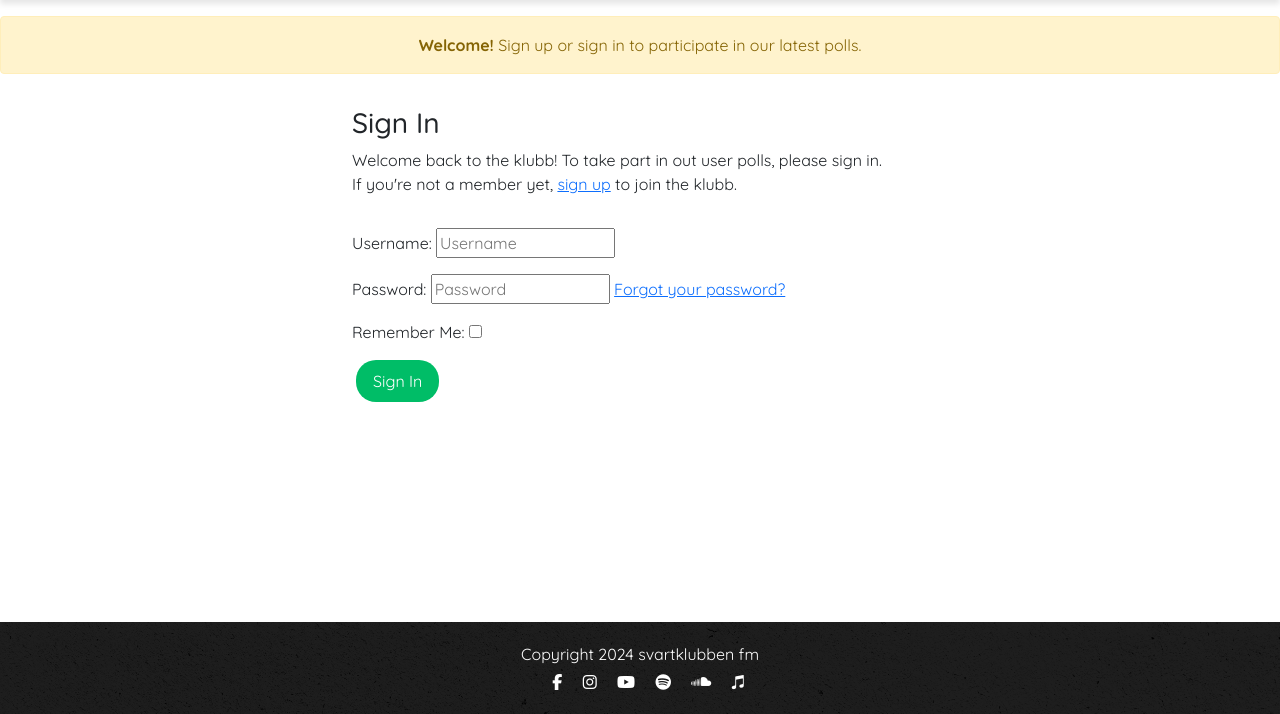
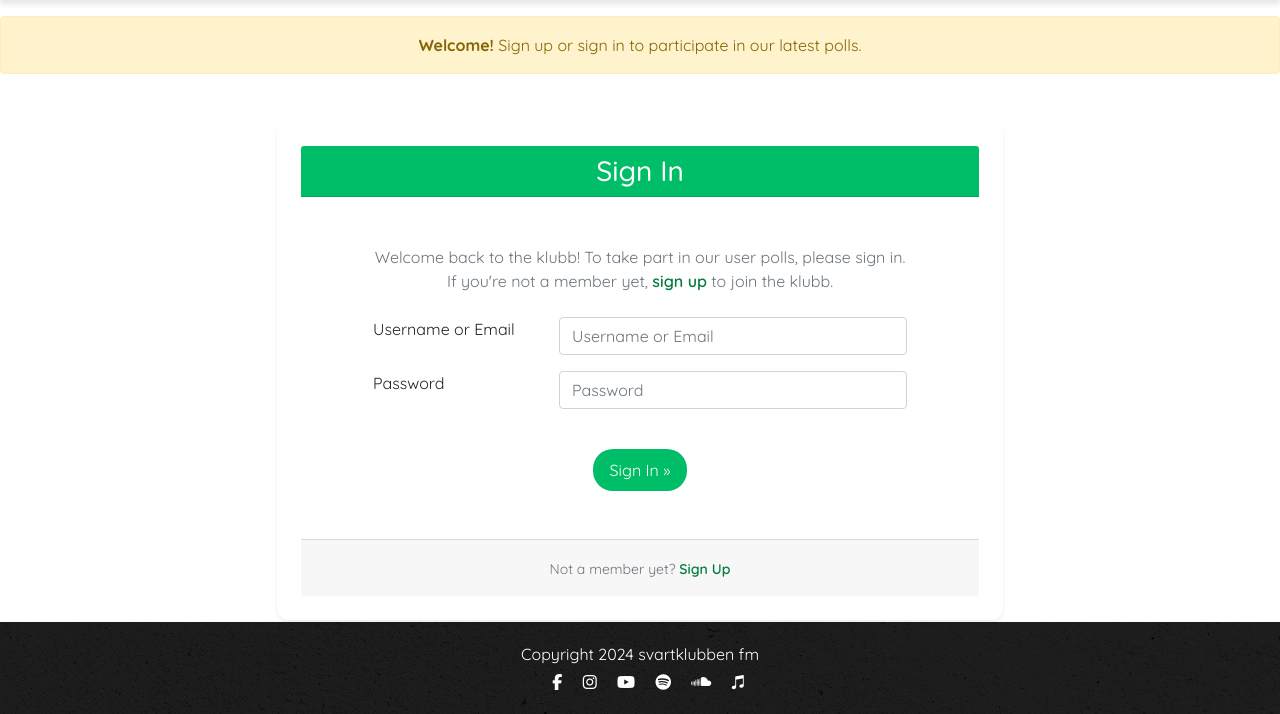
Before and after one commit to luddehs/Svartklubben-FM, a Django app: page /accounts/login/ in a window 1280 px wide. Shown: the part 86-800 px from the top of the page. Run offline with Django 4.2, Linux system fonts and the light colour scheme; some libraries are stand-ins or nearby versions.

Commit message:
Update structure and design with custom fields on sign in page

```diff
--- a/my_project/settings.py
+++ b/my_project/settings.py
@@ -28,7 +28,7 @@
 SECRET_KEY = os.environ.get("SECRET_KEY")
 
 # SECURITY WARNING: don't run with debug turned on in production!
-DEBUG = False
+DEBUG = True
 
 ALLOWED_HOSTS = ['8000-luddehs-svartklubbenfm-y9ukgyu5qg0.ws.codeinstitute-ide.net', '.herokuapp.com']
 
--- a/templates/account/login.html
+++ b/templates/account/login.html
@@ -6,28 +6,67 @@
 {% block head_title %}{% trans "Sign In" %}{% endblock %}
 
 {% block content %}
+<div class="container mt-5">
+    <div class="row justify-content-center">
+        <div class="col-lg-10 col-md-10">
+            <!-- Sign-in Card -->
+            <div class="card shadow-sm">
+                <div class="card-header brand-green-bg text-white text-center">
+                    <h3 class="mb-0">{% trans "Sign In" %}</h3>
+                </div>
+                <div class="card-body p-5">
+                    <p class="text-center text-muted">
+                        {% blocktrans %}
+                        Welcome back to the klubb! To take part in our user polls, please sign in.
+                        <br>
+                        If you're not a member yet, <a class="text-link" href="{{ signup_url }}">sign up</a> to join the klubb.
+                        {% endblocktrans %}
+                    </p>
 
-<div class="container">
-    <div class="row">
-        <div class="col-md-8 mt-3 offset-md-2">
-            <h3>{% trans "Sign In" %}</h3>
+                    <!-- Sign-in Form -->
+                    <form class="login" method="POST" action="{% url 'account_login' %}">
+                        {% csrf_token %}
 
-            <p>{% blocktrans %}Welcome back to the klubb! To take part in out user polls, please sign in.
-                <br>
-                If you're not a member yet, <a class="link" href="{{ signup_url }}">sign up</a>
-                to join the klubb.{% endblocktrans %}</p>
+                        <!-- Username/Email Field -->
+                        <div class="row px-4 mb-3 mt-4">
+                            <div class="col-md-4 col-12 text-md-start text-center">
+                                <label for="id_login" class="form-label">{% trans "Username or Email" %}</label>
+                            </div>
+                            <div class="col-md-8 col-12">
+                                <input type="text" name="login" class="form-control" placeholder="{% trans 'Username or Email' %}" autocomplete="username" required="" id="id_login">
                             </div>
                         </div>
-    <div class="row">
-        <div class="col-md-8 mt-3 offset-md-2">
-            <form class="login" method="POST" action="{% url 'account_login' %}">
-                {% csrf_token %}
-                {{ form.as_p }}
+
+                        <!-- Password Field -->
+                        <div class="row px-4 mb-4">
+                            <div class="col-md-4 col-12 text-md-start text-center">
+                                <label for="id_password" class="form-label">{% trans "Password" %}</label>
+                            </div>
+                            <div class="col-md-8 col-12">
+                                <input type="password" name="password" class="form-control" placeholder="{% trans 'Password' %}" autocomplete="current-password" required="" id="id_password">
+                            </div>
+                        </div>
+
+                        <!-- Hidden Field for Redirect -->
                         {% if redirect_field_value %}
                         <input type="hidden" name="{{ redirect_field_name }}" value="{{ redirect_field_value }}" />
                         {% endif %}
-                <button class="btn btn-style right" type="submit">{% trans "Sign In" %}</button>
+
+                        <!-- Sign-in Button -->
+                        <div class="text-center pt-3">
+                            <button class="btn btn-style" type="submit">{% trans "Sign In »" %}</button>
+                        </div>
                     </form>
+                </div>
+
+                <!-- Card Footer -->
+                <div class="card-footer text-center p-3">
+                    <small class="text-muted">
+                        {% trans "Not a member yet?" %}
+                        <a href="{{ signup_url }}" class="text-link">{% trans "Sign Up" %}</a>
+                    </small>
+                </div>
+            </div>
         </div>
     </div>
 </div>
```
Also changed, not shown: templates/account/signup.html (+4 -3 lines). Lines whose indentation alone changed are shown as unchanged.
